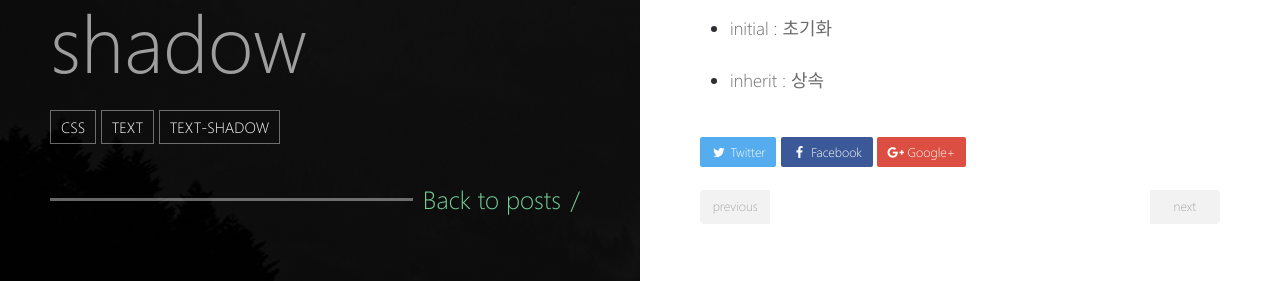
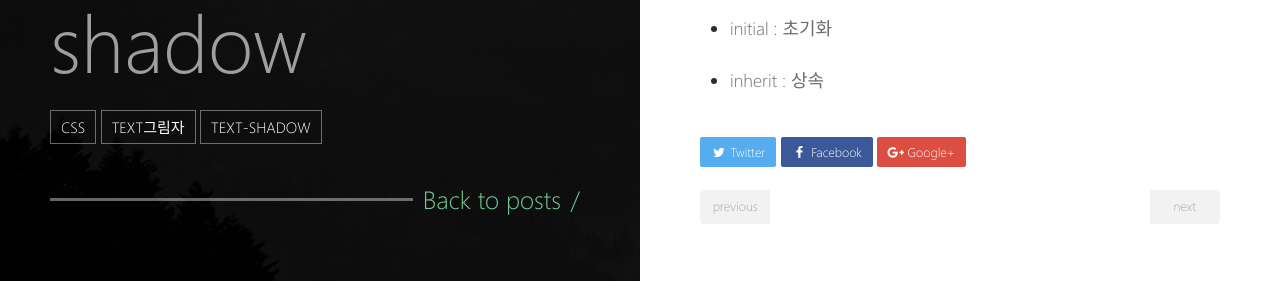
Before and after one commit to yubobae/yubobae.github.com, a Jekyll site: the page built from _posts/css/2018-08-10-text-shadow.md, in a window 1280 px wide. Shown: the part 1054-1335 px from the top of the page. Built offline with Jekyll 4.4.1, drawn with Linux system fonts in a browser that asks for light colours.

Commit message:
Update 2018-08-10-text-shadow.md

```diff
--- a/_posts/css/2018-08-10-text-shadow.md
+++ b/_posts/css/2018-08-10-text-shadow.md
@@ -4,7 +4,7 @@ title: "CSS: text-shadow "
 excerpt: ""
 tags:
   - css
-  - text
+  - text그림자
   - text-shadow
 ---
 ## CSS : text-shadow
```
